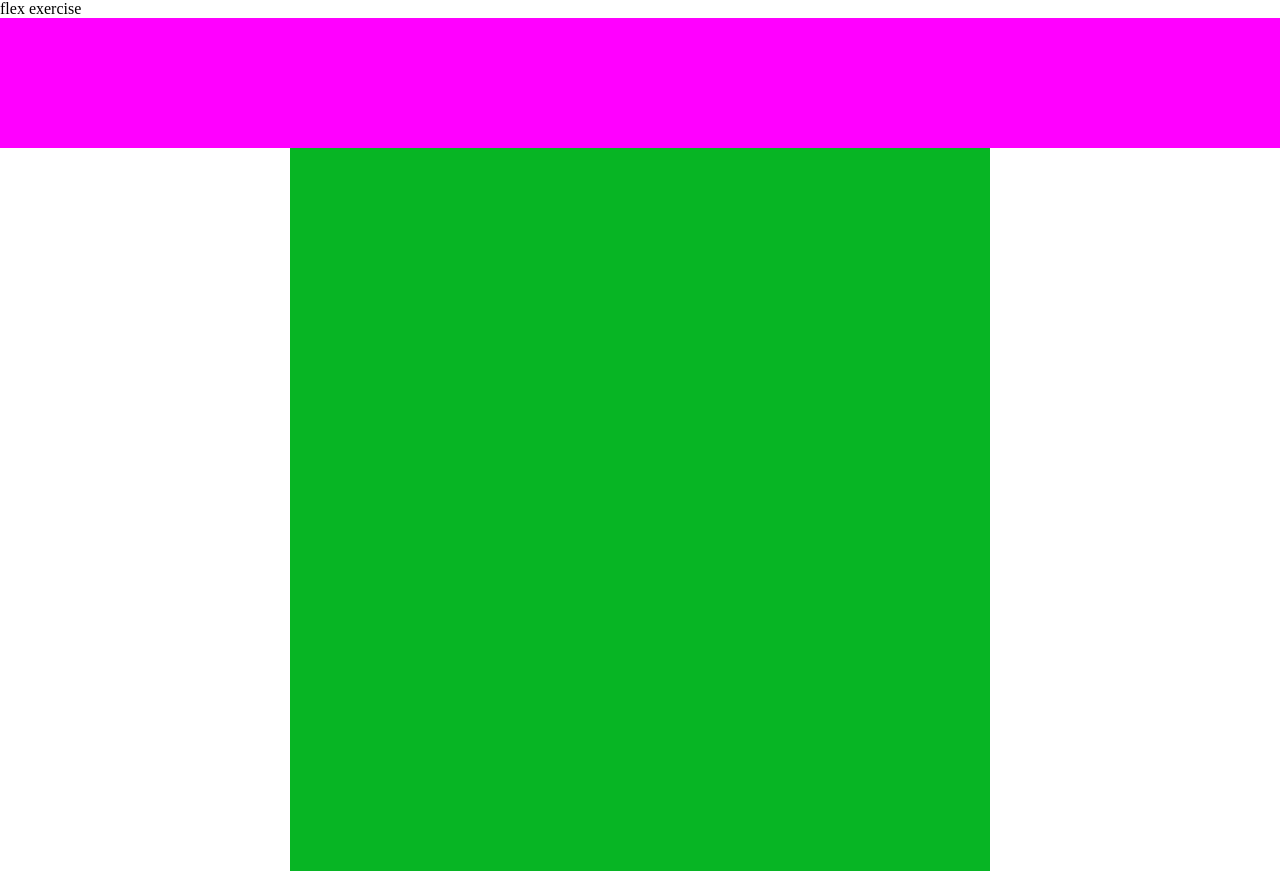
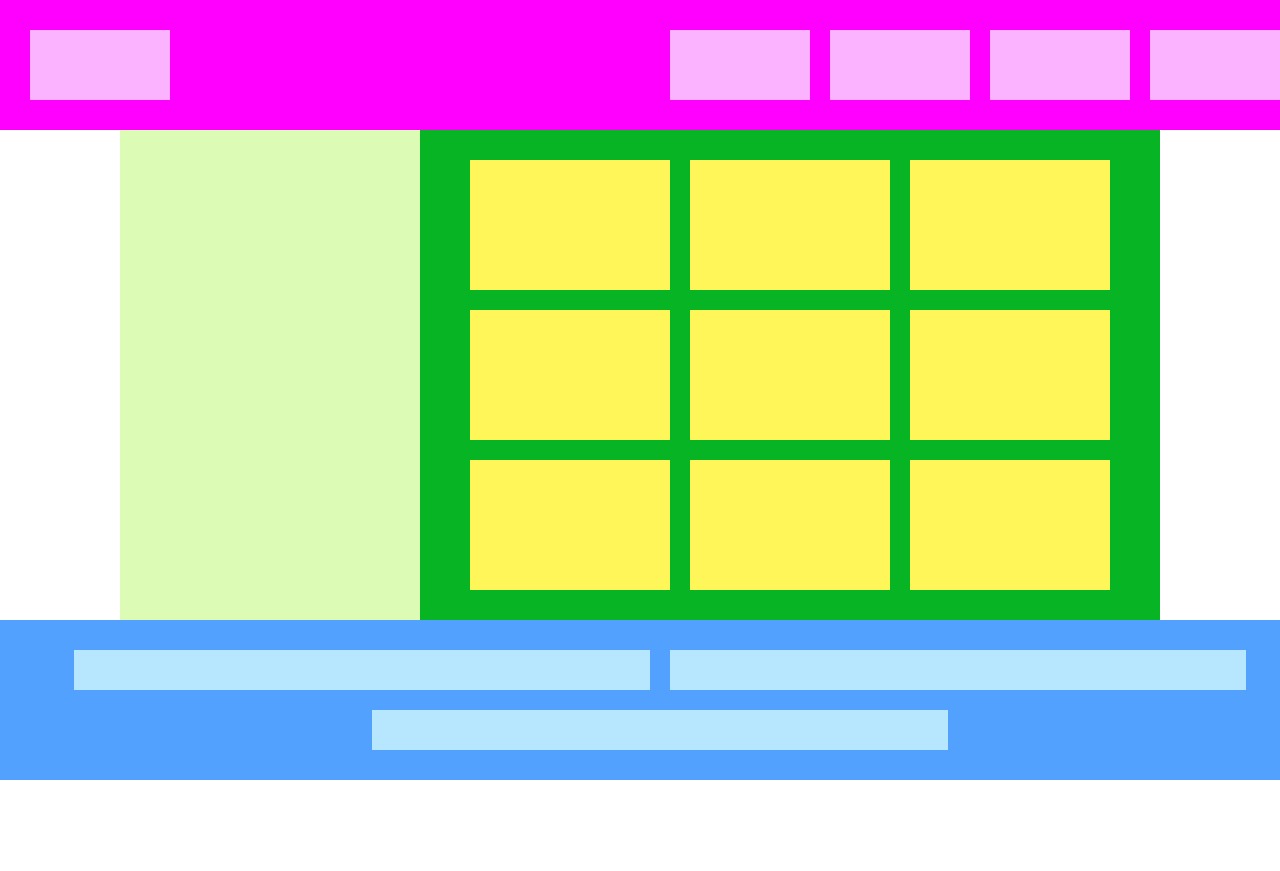
Before and after one commit to miku0107/flex_exercise, a plain HTML site: page index.html in a window 1280 px wide. Shown: the top 871 px of the page. After the commit the page ends 800 px from the top, so only its background shows below. Drawn offline with Linux system fonts and the light colour scheme.

Commit message:
[Finish_flex learning]

```diff
--- a/index.html
+++ b/index.html
@@ -2,10 +2,8 @@
 <html lang="ja">
 
     <head>
-
         <meta charset="utf-8"/>
         <link rel="stylesheet" href="style.css"/>
-        <title>flex exercise</title>
 
     </head>
 
@@ -13,13 +11,11 @@
 
         <header>
 
-            <ul>
-                <nav></nav>
-                <nav></nav>
-                <nav></nav>
-                <nav></nav>
-                <nav></nav>
-            </ul>
+            <div></div>
+            <div></div>
+            <div></div>
+            <div></div>
+            <div></div>
 
         </header>
 
--- a/style.css
+++ b/style.css
@@ -9,11 +9,27 @@ header{
     height: 70px;
     background-color: #ff00ff;
     padding: 30px 20px;
+    display: flex;
+    justify-content:flex-end;
+}
+
+header > :first-child{
+    margin-right: auto;
+}
+
+header >div{
+    flex-basis:140px;
+    height: 70px;
+    background-color: #fbb3ff;
+    margin:  0 10px;
+
+
 }
 
 main{
-    max-width:700px;
     margin: 0 auto;
+    display: flex;
+    justify-content:center;
 }
 
 .left_box{
@@ -22,12 +38,35 @@ main{
 }
 
 .right_box{
+    max-width:700px;
     padding: 20px;
     background-color: #07b524;
+    flex-grow:1;
+    display: flex;
+    flex-wrap:wrap;
+    justify-content:center;
 }
 
 .box_s{
-    width: 200px;
+    flex-basis:200px;
     height: 130px;
     margin: 10px;
+    background-color: #fff75a;
 }
+
+footer{
+    width: 100%;
+    padding: 20px;
+    background-color: #52a1ff;
+    display: flex;
+    flex-wrap:wrap;
+    justify-content:center;
+}
+
+.footer_box{
+    height: 40px;
+    width: 45%;
+    max-width: 600px;
+    margin: 10px;
+    background-color: #b6e7ff;
+}
```
